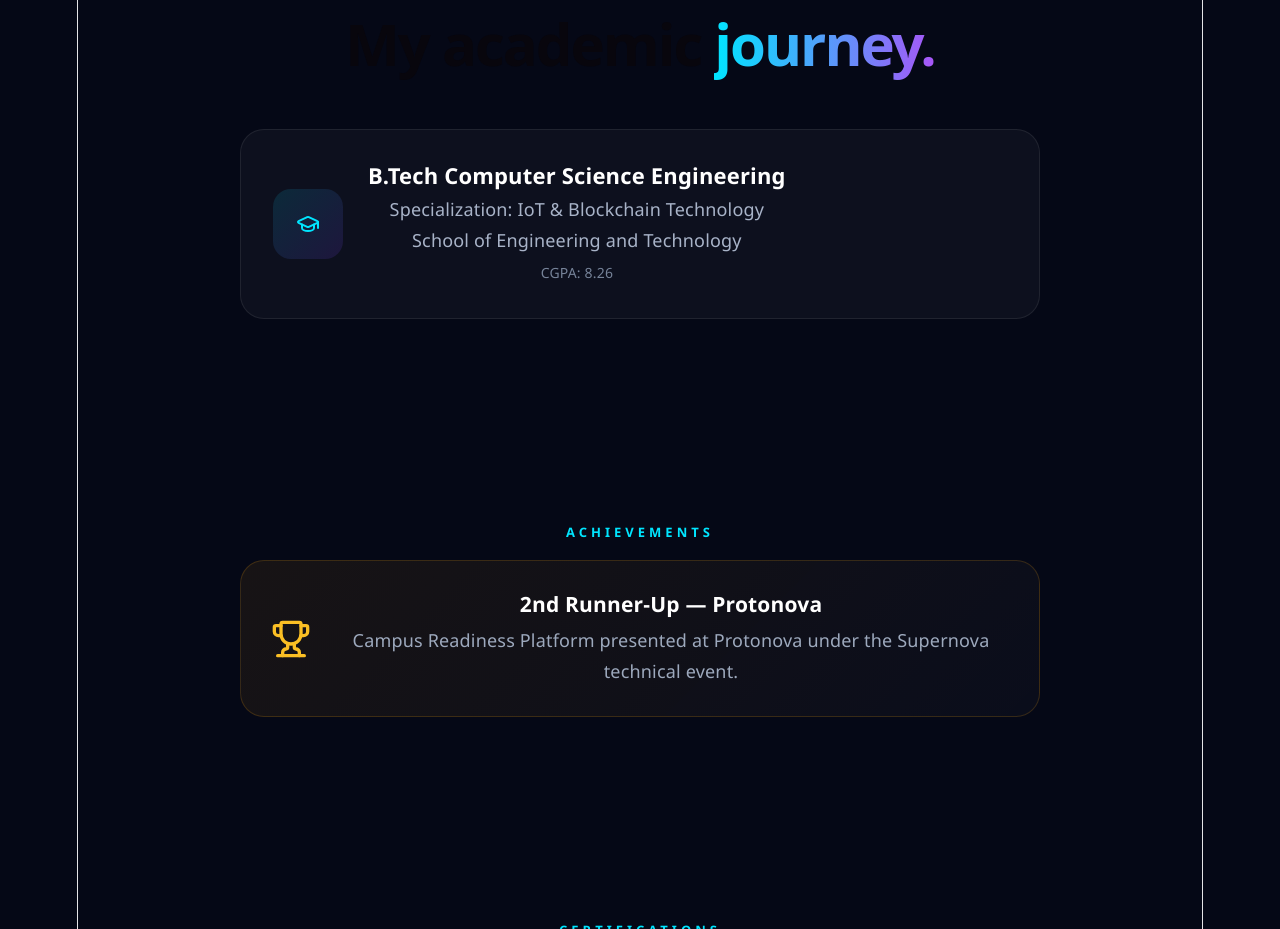
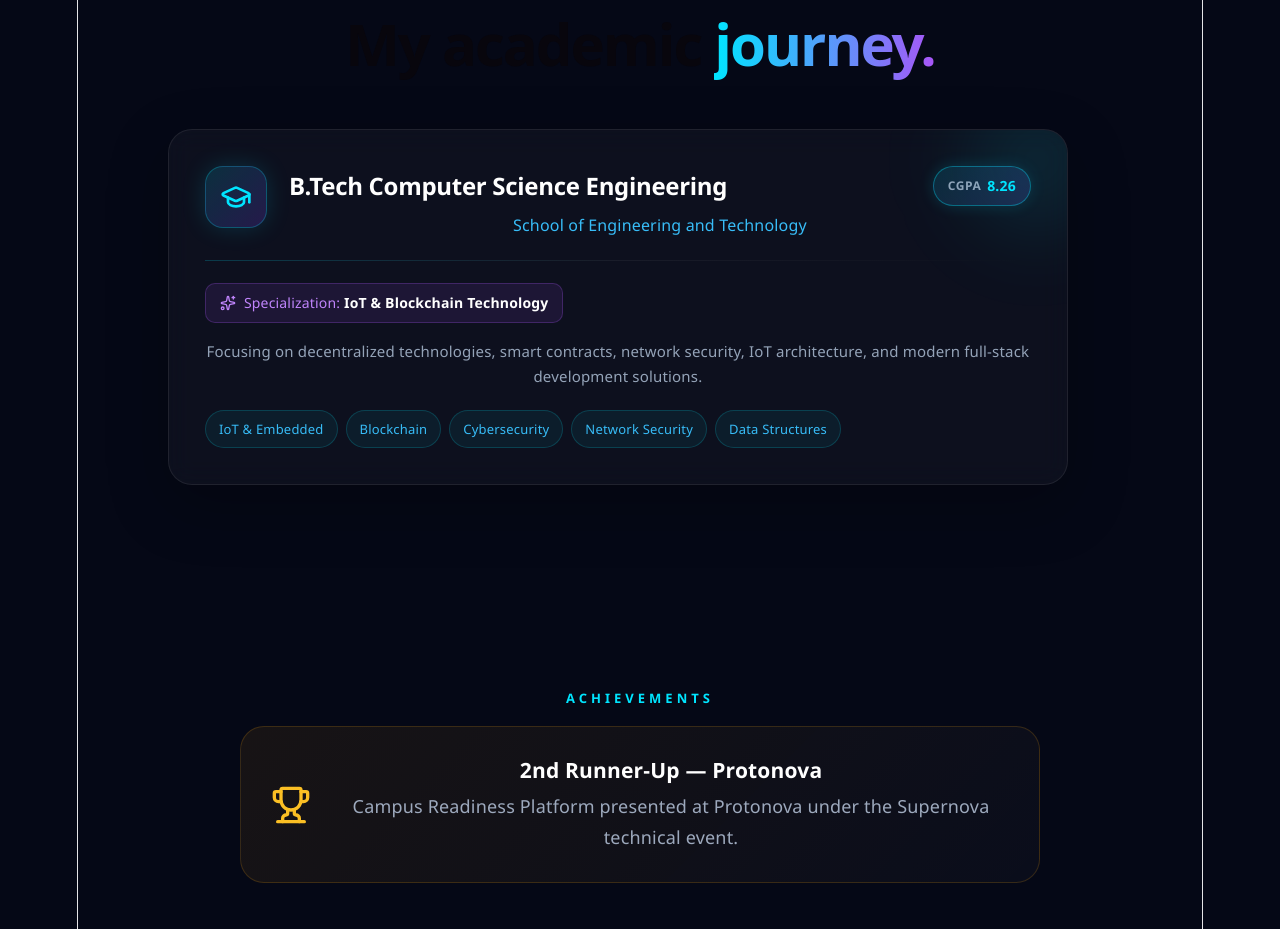
Before and after one commit to pawansolunke31-pixel/pawan-portfolio, a React (Vite) app: page / in a window 1280 px wide. Shown: the part 3980-4909 px from the top of the page. Built offline with nearby package versions, Linux system fonts and the light colour scheme.

Commit message:
Redesign Education section with ultra-modern glassmorphic card, structured typography, CGPA badge, and specialization tags

```diff
--- a/src/App.css
+++ b/src/App.css
@@ -937,54 +937,159 @@ a {
 ========================= */
 
 .education-card {
-  display: flex;
-  align-items: center;
-  gap: 25px;
-  padding: 32px;
-
-  max-width: 800px;
-  margin: 0 auto;
-
+  max-width: 900px;
+  padding: 36px;
   border-radius: 24px;
   background: rgba(255, 255, 255, 0.035);
   border: 1px solid rgba(255, 255, 255, 0.08);
+  box-shadow: 0 20px 60px rgba(0, 0, 0, 0.25);
+  backdrop-filter: blur(12px);
+  position: relative;
+  overflow: hidden;
+  transition: transform 0.35s ease, border-color 0.35s ease, box-shadow 0.35s ease;
 }
 
-.education-icon {
-  min-width: 70px;
-  height: 70px;
+.education-card::before {
+  content: "";
+  position: absolute;
+  width: 220px;
+  height: 220px;
+  top: -80px;
+  right: -80px;
+  background: radial-gradient(circle, rgba(0, 229, 255, 0.14), transparent 70%);
+  filter: blur(35px);
+  border-radius: 50%;
+  pointer-events: none;
+}
 
+.education-card:hover {
+  transform: translateY(-6px);
+  border-color: rgba(0, 229, 255, 0.35);
+  box-shadow: 0 25px 70px rgba(0, 229, 255, 0.12), 0 10px 30px rgba(0, 0, 0, 0.4);
+}
+
+.education-top {
+  display: flex;
+  align-items: flex-start;
+  gap: 22px;
+}
+
+.education-icon-box {
+  min-width: 62px;
+  height: 62px;
+  border-radius: 18px;
+  background: linear-gradient(135deg, rgba(0, 229, 255, 0.15), rgba(124, 58, 237, 0.22));
+  border: 1px solid rgba(0, 229, 255, 0.25);
   display: flex;
   align-items: center;
   justify-content: center;
+  color: #00e5ff;
+  box-shadow: 0 0 25px rgba(0, 229, 255, 0.15);
+  flex-shrink: 0;
+}
 
-  border-radius: 18px;
+.education-header-text {
+  flex: 1;
+}
 
-  background: linear-gradient(
-    135deg,
-    rgba(0, 229, 255, 0.12),
-    rgba(124, 58, 237, 0.15)
-  );
+.education-title-row {
+  display: flex;
+  align-items: center;
+  justify-content: space-between;
+  gap: 16px;
+  flex-wrap: wrap;
+  margin-bottom: 6px;
+}
 
+.education-title-row h3 {
+  font-size: 24px;
+  font-weight: 700;
+  color: #ffffff;
+  letter-spacing: -0.3px;
+}
+
+.education-cgpa-badge {
+  display: inline-flex;
+  align-items: center;
+  gap: 6px;
+  padding: 6px 14px;
+  border-radius: 50px;
+  background: linear-gradient(135deg, rgba(0, 229, 255, 0.12), rgba(99, 102, 241, 0.2));
+  border: 1px solid rgba(0, 229, 255, 0.35);
+  box-shadow: 0 0 15px rgba(0, 229, 255, 0.15);
+}
+
+.education-cgpa-badge .cgpa-label {
+  font-size: 12px;
+  font-weight: 600;
+  color: #94a3b8;
+  letter-spacing: 0.5px;
+}
+
+.education-cgpa-badge .cgpa-number {
+  font-size: 14px;
+  font-weight: 800;
   color: #00e5ff;
 }
 
-.education-card h3 {
-  font-size: 22px;
-
-  margin-bottom: 8px;
+.education-school {
+  color: #38bdf8;
+  font-size: 16px;
+  font-weight: 500;
+  margin-bottom: 0;
 }
 
-.education-card p {
-  color: #a8b3c8;
-
-  margin-bottom: 5px;
+.education-divider {
+  height: 1px;
+  background: linear-gradient(90deg, rgba(0, 229, 255, 0.2), rgba(255, 255, 255, 0.05), transparent);
+  margin: 22px 0;
 }
 
-.education-card span {
-  color: #768399;
+.education-content {
+  display: flex;
+  flex-direction: column;
+  gap: 16px;
+}
 
+.education-spec-tag {
+  display: inline-flex;
+  align-items: center;
+  gap: 8px;
+  padding: 6px 14px;
+  border-radius: 10px;
+  background: rgba(168, 85, 247, 0.1);
+  border: 1px solid rgba(168, 85, 247, 0.25);
+  color: #c084fc;
   font-size: 14px;
+  width: fit-content;
+}
+
+.education-spec-tag strong {
+  color: #ffffff;
+}
+
+.education-summary {
+  color: #94a3b8;
+  font-size: 15px;
+  line-height: 1.7;
+}
+
+.education-chips {
+  display: flex;
+  flex-wrap: wrap;
+  gap: 8px;
+  margin-top: 4px;
+}
+
+.education-chips span {
+  padding: 5px 13px;
+  border-radius: 50px;
+  background: rgba(0, 229, 255, 0.06);
+  border: 1px solid rgba(0, 229, 255, 0.18);
+  color: #38bdf8;
+  font-size: 13px;
+  font-weight: 500;
+  letter-spacing: 0.2px;
 }
 
 
@@ -1266,14 +1371,28 @@ footer {
   }
 
   .education-card {
+    padding: 24px;
+  }
+
+  .education-top {
     flex-direction: column;
-    align-items: center;
-    text-align: center;
+    align-items: flex-start;
+    gap: 16px;
+  }
+
+  .education-title-row {
+    flex-direction: column;
+    align-items: flex-start;
+    gap: 8px;
+  }
+
+  .education-title-row h3 {
+    font-size: 20px;
   }
 
   .achievement-card {
-    flex-direction: column;
-    text-align: center;
+    padding: 24px;
+    gap: 16px;
   }
 
   .gallery-content img {
--- a/src/App.jsx
+++ b/src/App.jsx
@@ -17,6 +17,7 @@ import {
   ChevronRight,
   X,
   Bot,
+  Sparkles,
 } from "lucide-react";
 
 import { FaGithub, FaLinkedin } from "react-icons/fa";
@@ -473,18 +474,43 @@ function App() {
 
   <div className="education-card">
 
-    <div className="education-icon">
-      <GraduationCap />
+    <div className="education-top">
+      <div className="education-icon-box">
+        <GraduationCap size={32} />
+      </div>
+
+      <div className="education-header-text">
+        <div className="education-title-row">
+          <h3>B.Tech Computer Science Engineering</h3>
+          <div className="education-cgpa-badge">
+            <span className="cgpa-label">CGPA</span>
+            <span className="cgpa-number">8.26</span>
+          </div>
+        </div>
+
+        <p className="education-school">School of Engineering and Technology</p>
+      </div>
     </div>
 
-    <div>
-      <h3>B.Tech Computer Science Engineering</h3>
+    <div className="education-divider"></div>
 
-      <p>Specialization: IoT & Blockchain Technology</p>
+    <div className="education-content">
+      <div className="education-spec-tag">
+        <Sparkles size={16} />
+        <span>Specialization: <strong>IoT & Blockchain Technology</strong></span>
+      </div>
 
-      <p>School of Engineering and Technology</p>
+      <p className="education-summary">
+        Focusing on decentralized technologies, smart contracts, network security, IoT architecture, and modern full-stack development solutions.
+      </p>
 
-      <span>CGPA: 8.26</span>
+      <div className="education-chips">
+        <span>IoT & Embedded</span>
+        <span>Blockchain</span>
+        <span>Cybersecurity</span>
+        <span>Network Security</span>
+        <span>Data Structures</span>
+      </div>
     </div>
 
   </div>
```
